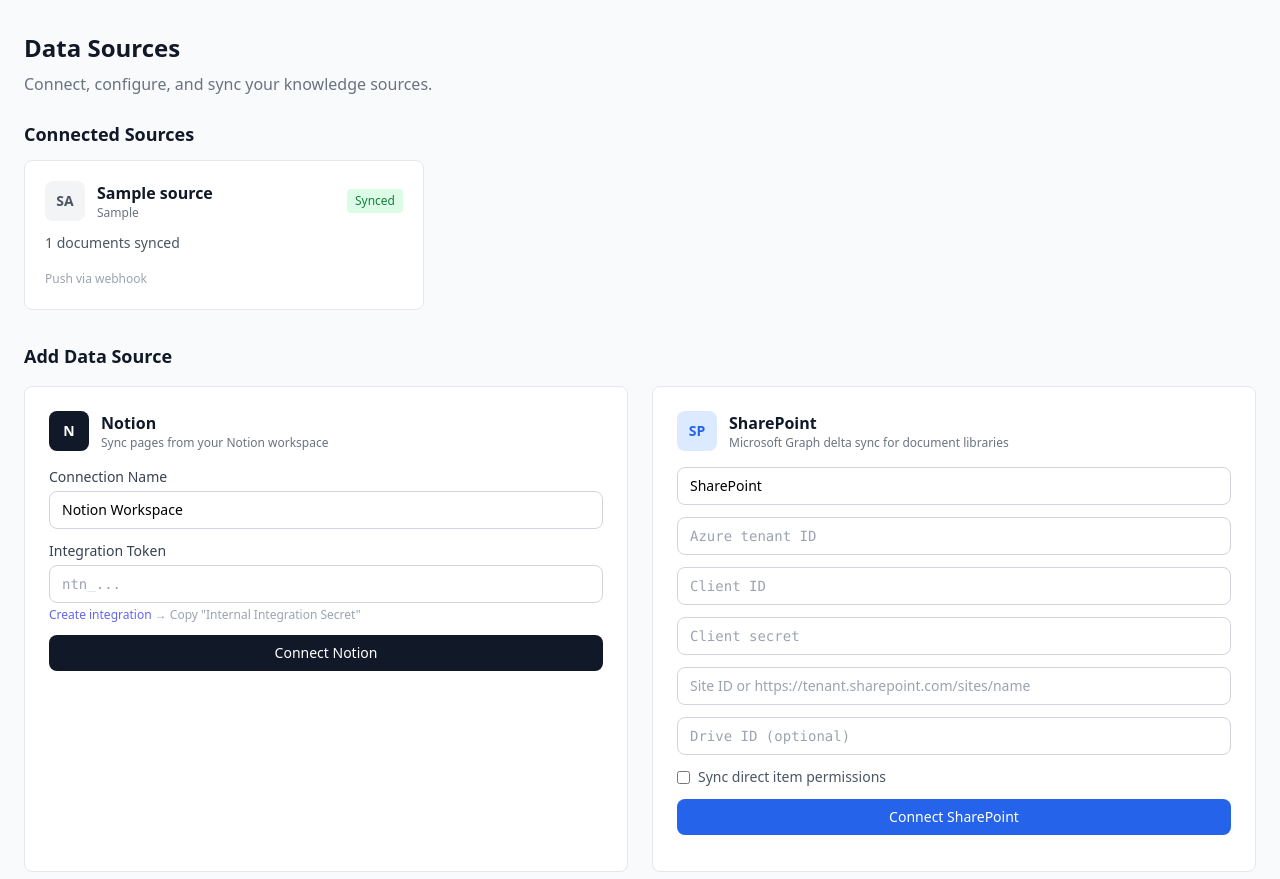
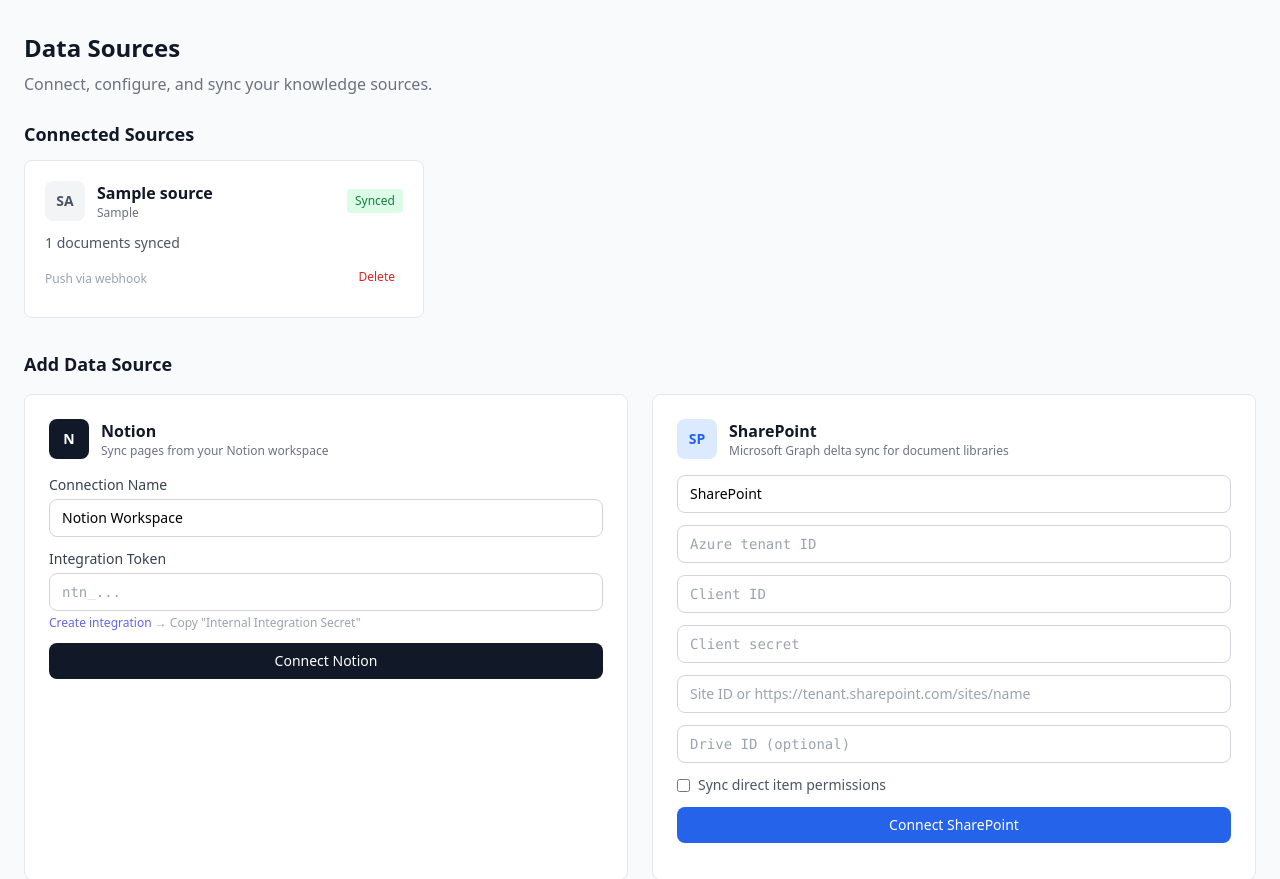
Before and after one commit to timtogram/raasoa, a FastAPI app: template src/raasoa/templates/sources.html in a window 1280 px wide. Shown: the part 53-932 px from the top of the page. Run offline with FastAPI, Linux system fonts and the light colour scheme; the template is opened without the code that fills it: most values are stand-ins (such as "Sample title", 1, 10 or a date in 2020); some libraries are stand-ins or nearby versions.

Commit message:
fix(sources): make sources deletable — fix crash, add UI
DELETE /v1/sources/{id} had no ON DELETE rule on documents.source_id,
so deleting a source with any documents attached crashed with an
unhandled IntegrityError (bare 500). Now checks document count first
and returns a clear 400, with a defensive catch for the residual race
window. Added the same check to the dashboard's proxy route
(POST .../sync's sibling) plus a Delete button per source card in
sources.html — the UI had zero delete/edit affordances even though
the backend endpoint existed.

Co-Authored-By: Claude Fable 5 <noreply@anthropic.com>

```diff
--- a/src/raasoa/api/sources.py
+++ b/src/raasoa/api/sources.py
@@ -17,6 +17,7 @@ from urllib.parse import urlparse
 from fastapi import APIRouter, Depends, HTTPException, Request
 from pydantic import BaseModel, Field
 from sqlalchemy import text
+from sqlalchemy.exc import IntegrityError
 from sqlalchemy.ext.asyncio import AsyncSession
 
 from raasoa.connectors.net import UnsafeConnectorUrlError, validate_outbound_url
@@ -449,19 +450,56 @@ async def delete_source(
     source_id: uuid.UUID,
     session: AsyncSession = Depends(get_session),
 ) -> dict[str, str]:
-    """Delete a data source (does NOT delete its documents)."""
+    """Delete a data source (does NOT delete its documents).
+
+    documents.source_id has no ON DELETE rule, so Postgres refuses the
+    delete outright (and used to surface as a bare 500) if any documents
+    still reference this source. Checked explicitly here for a clear,
+    actionable error instead.
+    """
     tenant_id = await resolve_tenant_async(request)
 
-    result = await session.execute(
+    doc_count_result = await session.execute(
         text(
-            "DELETE FROM sources WHERE id = :sid AND tenant_id = :tid "
-            "RETURNING id"
+            "SELECT count(*) AS n FROM documents "
+            "WHERE source_id = :sid AND tenant_id = :tid"
         ),
         {"sid": source_id, "tid": tenant_id},
     )
-    if not result.first():
-        raise HTTPException(status_code=404, detail="Source not found")
-    await session.commit()
+    doc_count = doc_count_result.scalar_one()
+    if doc_count > 0:
+        raise HTTPException(
+            status_code=400,
+            detail=(
+                f"Cannot delete source: {doc_count} document(s) still "
+                "reference it. Delete those documents first, or use "
+                "PATCH /{source_id}/visibility if you only need to "
+                "change access."
+            ),
+        )
+
+    try:
+        result = await session.execute(
+            text(
+                "DELETE FROM sources WHERE id = :sid AND tenant_id = :tid "
+                "RETURNING id"
+            ),
+            {"sid": source_id, "tid": tenant_id},
+        )
+        if not result.first():
+            raise HTTPException(status_code=404, detail="Source not found")
+        await session.commit()
+    except IntegrityError:
+        # A document was inserted for this source in the window between
+        # the count check above and this delete — rare, but the FK has
+        # no ON DELETE rule so Postgres would otherwise surface this as
+        # an unhandled 500.
+        await session.rollback()
+        raise HTTPException(
+            status_code=400,
+            detail="Cannot delete source: a document was just added to "
+            "it. Delete its documents first and try again.",
+        ) from None
     return {"status": "deleted", "id": str(source_id)}
 
 
--- a/src/raasoa/dashboard/routes.py
+++ b/src/raasoa/dashboard/routes.py
@@ -551,6 +551,56 @@ async def dashboard_sync_source(
         stats = await _sync_jira(session, tenant_uuid, source_id, config, query, limit)
 
     return JSONResponse(content=stats)
+
+
+@router.delete("/api/sources/{source_id}")
+async def dashboard_delete_source(
+    request: Request,
+    source_id: _uuid_mod.UUID,
+    session: AsyncSession = Depends(get_session),
+) -> Response:
+    """Delete a data source from the dashboard.
+
+    Mirrors DELETE /v1/sources/{id}'s document-count check — the FK from
+    documents to sources has no ON DELETE rule, so a source with
+    documents must be rejected with a clear message rather than left to
+    surface as an unhandled 500.
+    """
+    if _check_auth(request):
+        return JSONResponse(status_code=401, content={"detail": "Not authenticated"})
+
+    tid = DEFAULT_TENANT
+
+    doc_count_result = await session.execute(
+        text(
+            "SELECT count(*) AS n FROM documents "
+            "WHERE source_id = :sid AND tenant_id = :tid"
+        ),
+        {"sid": source_id, "tid": tid},
+    )
+    doc_count = doc_count_result.scalar_one()
+    if doc_count > 0:
+        return JSONResponse(
+            status_code=400,
+            content={
+                "detail": (
+                    f"Cannot delete source: {doc_count} document(s) "
+                    "still reference it. Delete those documents first."
+                ),
+            },
+        )
+
+    result = await session.execute(
+        text(
+            "DELETE FROM sources WHERE id = :sid AND tenant_id = :tid "
+            "RETURNING id"
+        ),
+        {"sid": source_id, "tid": tid},
+    )
+    if not result.first():
+        return JSONResponse(status_code=404, content={"detail": "Source not found"})
+    await session.commit()
+    return JSONResponse(content={"status": "deleted", "id": str(source_id)})
 
 
 # ── Dashboard API: Tenant, Keys, Usage ──────────────────
--- a/src/raasoa/templates/sources.html
+++ b/src/raasoa/templates/sources.html
@@ -35,6 +35,7 @@
         </div>
         <p class="text-sm text-gray-600 mb-3">{{ source.doc_count or 0 }} documents synced</p>
 
+        <div class="flex items-center justify-between">
             <div id="sync-{{ source.id }}">
                 {% if source.source_type in ['notion', 'sharepoint', 'jira'] %}
                 <button onclick="syncSource('{{ source.id }}')"
@@ -45,6 +46,12 @@
                 <span class="text-xs text-gray-400">Push via webhook</span>
                 {% endif %}
             </div>
+            <button onclick="deleteSource('{{ source.id }}', {{ source.doc_count or 0 }})"
+                    class="px-2 py-1 text-xs text-red-600 hover:bg-red-50 rounded transition-colors">
+                Delete
+            </button>
+        </div>
+        <p id="delete-msg-{{ source.id }}" class="text-xs text-red-600 mt-2"></p>
     </div>
     {% endfor %}
 </div>
@@ -359,5 +366,27 @@ async function syncSource(sourceId) {
         if (el) el.innerHTML = '<span class="text-sm text-red-600">' + escapeHtml(err.message) + '</span>';
     }
 }
+
+async function deleteSource(sourceId, docCount) {
+    var msgEl = document.getElementById('delete-msg-' + sourceId);
+    var confirmMsg = docCount > 0
+        ? 'This source has ' + docCount + ' document(s) attached, so the delete will be rejected until those are removed. Try anyway?'
+        : 'Delete this source? This cannot be undone.';
+    if (!window.confirm(confirmMsg)) return;
+
+    try {
+        var resp = await fetch('/dashboard/api/sources/' + sourceId, {
+            method: 'DELETE',
+        });
+        var data = await resp.json();
+        if (resp.ok) {
+            window.location.reload();
+        } else if (msgEl) {
+            msgEl.textContent = data.detail || 'Failed to delete source.';
+        }
+    } catch (err) {
+        if (msgEl) msgEl.textContent = err.message;
+    }
+}
 </script>
 {% endblock %}
```
Also changed, not shown: tests/test_api/test_source_deletion.py (added, +168 -0 lines). Lines whose indentation alone changed are shown as unchanged.
